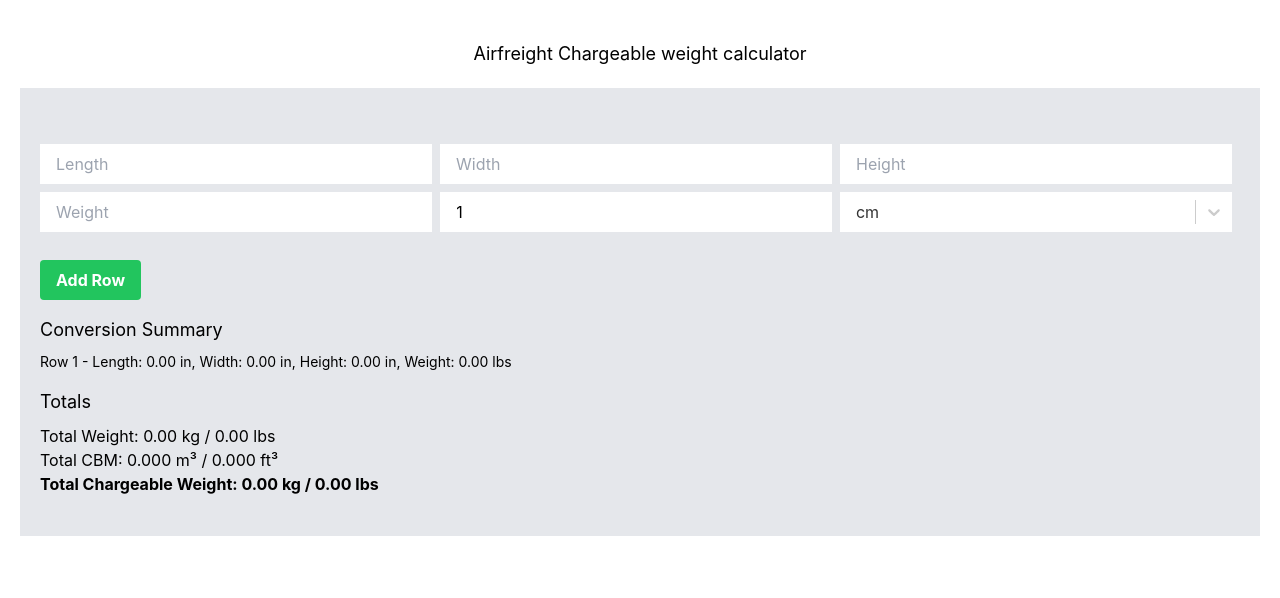
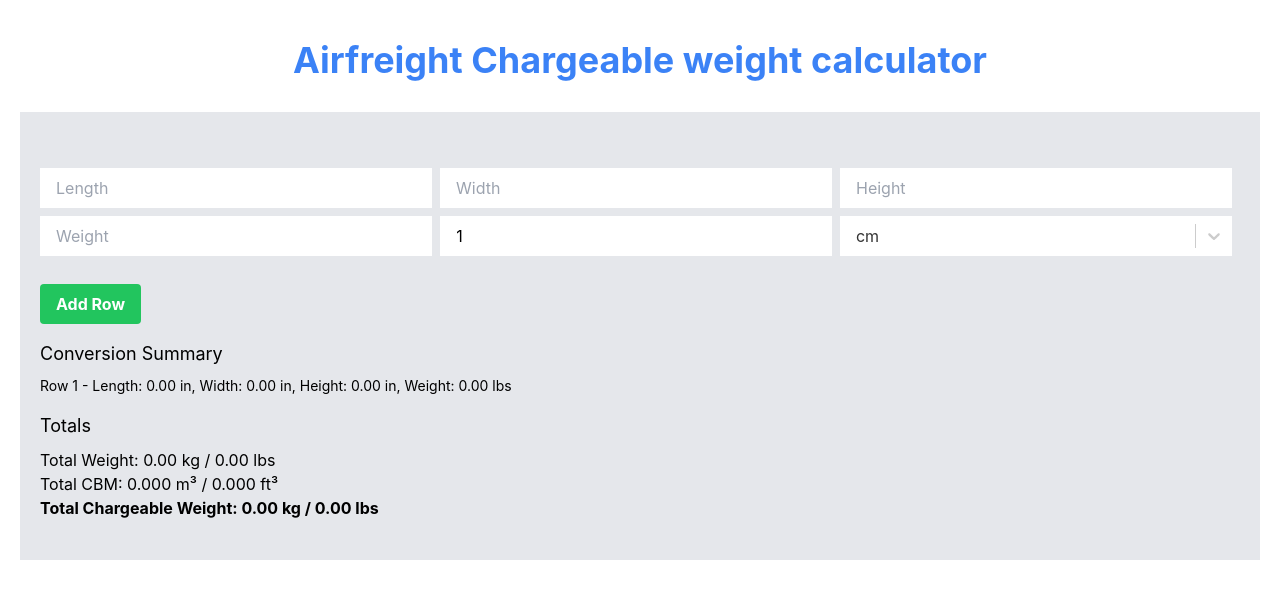
Before and after one commit to martinMr79/flyfrakt, a React (Create React App) app: page / in a window 1280 px wide. Shown: the top 598 px of the page. Built offline with nearby package versions, Linux system fonts and the light colour scheme.

Commit message:
minor styling and code clean up

```diff
--- a/src/pages/calculator/index.jsx
+++ b/src/pages/calculator/index.jsx
@@ -46,16 +46,16 @@ function CustomGrid() {
 
   const conversionFactor = 166.6;
 
-  // Converts from centimeters to inches
+  // centimeters to inches
   const convertCmToInches = (cm) => (cm / 2.54).toFixed(2);
 
-  // Converts from inches to centimeters
+  // inches to centimeters
   const convertInchesToCm = (inches) => (inches * 2.54).toFixed(2);
 
-  // Converts from kilograms to pounds
+  // kilograms to pounds
   const convertKgToLbs = (kg) => (kg * 2.20462).toFixed(2);
 
-  // Converts from pounds to kilograms
+  // pounds to kilograms
   const convertLbsToKg = (lbs) => (lbs / 2.20462).toFixed(2);
 
   const generateConversionSummary = () => {
@@ -148,7 +148,7 @@ function CustomGrid() {
 
   return (
     <div className="mx-auto max-w-screen-xl px-5 py-10 flex flex-col items-center">
-      <h1 className="text-center mb-5 text-lg">
+      <h1 className="text-center mb-8 sm:text-2xl md:text-3xl lg:text-4xl text-blue-500 font-bold">
         Airfreight Chargeable weight calculator
       </h1>
       <div className="bg-gray-200 w-full px-5 py-10">
@@ -213,7 +213,7 @@ function CustomGrid() {
   value={unitOptions.find(option => option.value === row.unit)}
   onChange={(selectedOption) => handleInputChange(idx, 'unit', selectedOption.value)}
   options={unitOptions}
-  styles={reactSelectCustomStyles} // Apply the custom styles
+  styles={reactSelectCustomStyles}
 />
 </div>
 
@@ -267,8 +267,15 @@ function CustomGrid() {
           </div>
         </div>
       </div>
+    {/*  <footer className="w-full bg-gray-800 text-white text-center py-4 my-6">
+       <p>© 2024 Martin Mroz. All rights reserved.</p>
+      </footer>*/}
     </div>
+
+
+
   );
+
 }
 
 export default CustomGrid;
```
